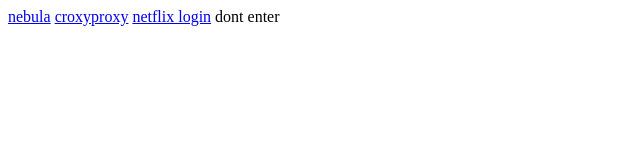
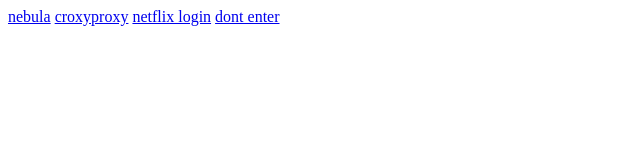
Before and after one commit to jackstorm2168/jackstorm2168.github.io, a plain HTML site: page index.html in a window 1280 px wide. Shown: the full height of the page, 0-640 px from the left. Drawn offline with Linux system fonts and the light colour scheme.

Commit message:
Update index.html

```diff
--- a/index.html
+++ b/index.html
@@ -1,4 +1,4 @@
 <a href="https://schooltutor.xyz">nebula</a>
 <a href="https://134.209.250.149">croxyproxy</a>
 <a href="https://104.149.146.202/login?__cpo=aHR0cHM6Ly93d3cubmV0ZmxpeC5jb20">netflix login</a>
-<a herf="https://theaviary.me/Idiot!/Converted/Idiot!.html">dont enter</a>
+<a href="https://theaviary.me/Idiot!/Converted/Idiot!.html">dont enter</a>
```
